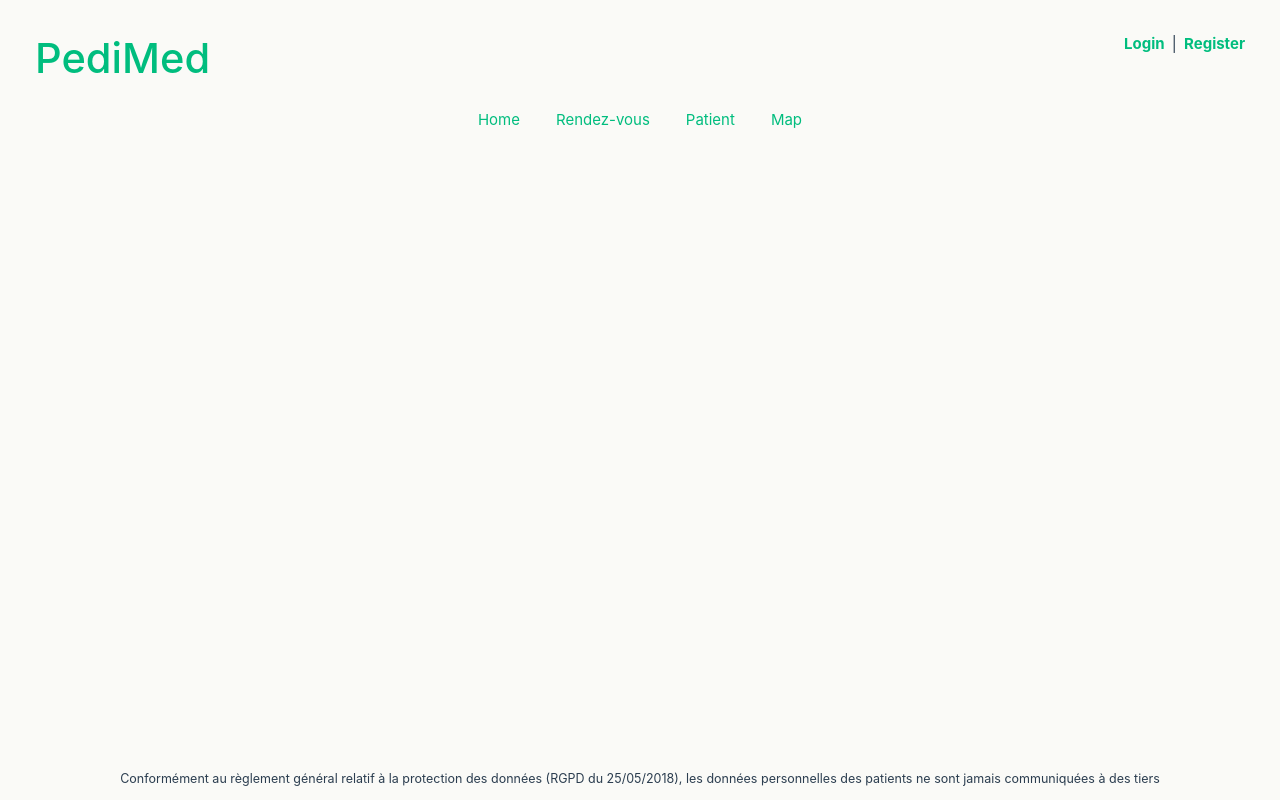
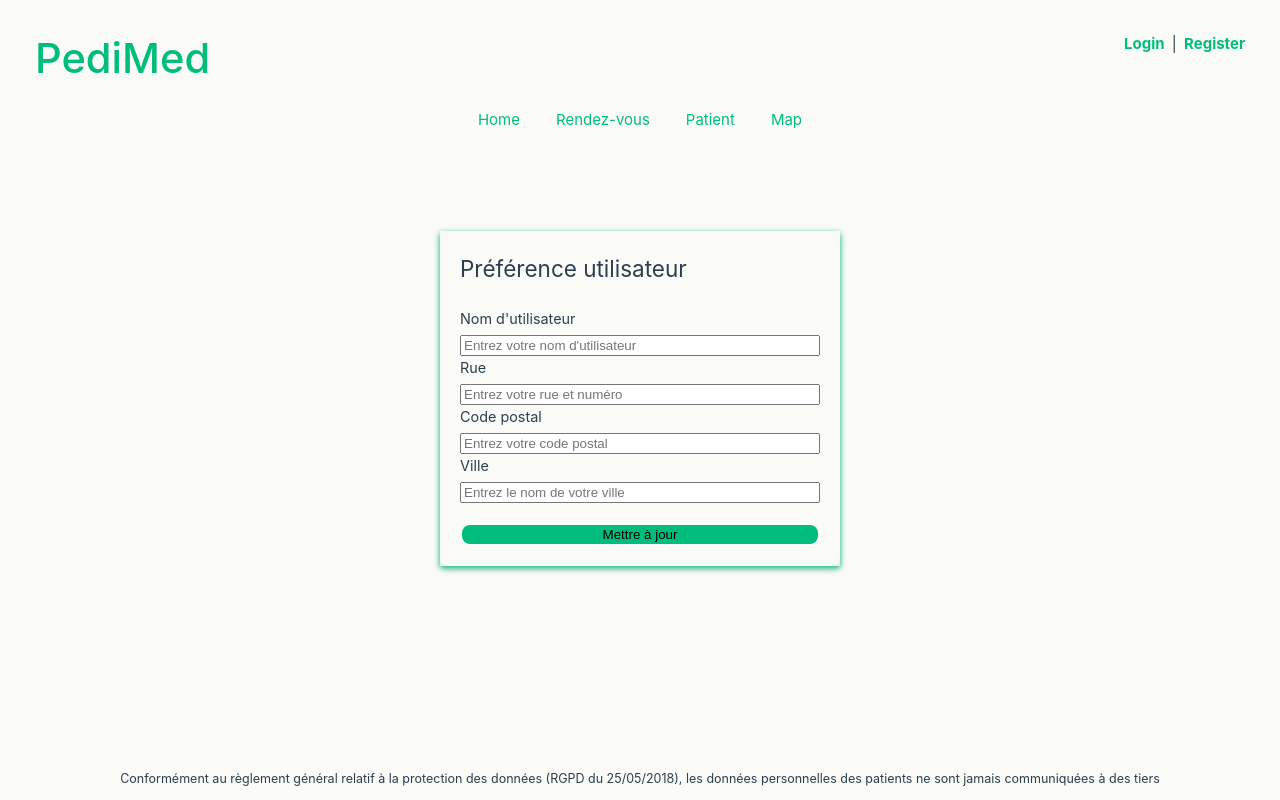
Before and after one commit to LJKhnor/peditrack_vue_2, a Vue app: page /update in a window 1280 px wide. Built offline with nearby package versions, Linux system fonts and the light colour scheme; no server answers.

Commit message:
upgrade dependencies for vulnerabilities

```diff
--- a/src/components/EditPatientRecord.vue
+++ b/src/components/EditPatientRecord.vue
@@ -147,9 +147,6 @@ export default {
       try {
         const response = await apiClient.put(`${urlPostPatient}/${patientId}`, patientData, options)
         emit('closePanel')
-        // console.log(response)
-        console.log(typeof patientData)
-        console.log(patientData)
       } catch (error) {
         console.error('There was an error!', error.response ? error.response.data : error.message)
       }
--- a/src/components/NavBar.vue
+++ b/src/components/NavBar.vue
@@ -9,6 +9,9 @@
         <p class="username">{{ username }}</p>
         |
         <a @click="logout">Logout</a>
+        <router-link to="/update">
+          <MdiComponent v-bind:mdiValue="cogIcon" />
+        </router-link>
       </span>
       <span v-else>
         <router-link to="/login">Login</router-link> |
@@ -20,26 +23,33 @@
 
 <script>
 import router from '@/router'
-import { ref } from 'vue'
+import { ref, watch } from 'vue'
 import AuthService from '@/services/AuthService.js'
+import MdiComponent from '@/components/icons/MdiComponent.vue'
+import { mdiCog } from '@mdi/js'
+import { RouterLink } from 'vue-router'
 export default {
   name: 'NavBar',
+  components: { MdiComponent },
   props: ['msg'],
   setup() {
     let username = ref('')
+    let cogIcon = mdiCog
     const isLogIn = ref(false)
 
     if (AuthService.isCurrentUserConnected()) {
+      username.value = AuthService.getCurrentUser().username
       isLogIn.value = true
-      username.value = AuthService.getCurrentUser().username
     }
+
     async function logout() {
       console.log('logout')
-      isLogIn.value = false
       AuthService.logout()
       await router.push('/login')
+      isLogIn.value = false
     }
-    return { isLogIn, username, logout }
+
+    return { isLogIn, username, cogIcon, logout }
   }
 }
 </script>
--- a/src/components/TheWelcome.vue
+++ b/src/components/TheWelcome.vue
@@ -1,15 +1,20 @@
 <script setup lang="ts">
+import { mdiDoctor, mdiNotebook, mdiMap } from '@mdi/js'
 import WelcomeItem from './WelcomeItem.vue'
 import DocumentationIcon from './icons/IconDocumentation.vue'
 import ToolingIcon from './icons/IconTooling.vue'
+import MdiComponent from '@/components/icons/MdiComponent.vue'
 // import CommunityIcon from './icons/IconCommunity.vue'
 // import SupportIcon from './icons/IconSupport.vue'
+let notebook = mdiNotebook
+let doctorIcon = mdiDoctor
+let mapIcon = mdiMap
 </script>
 
 <template>
   <WelcomeItem class="welcome-item">
     <template #icon>
-      <DocumentationIcon />
+      <MdiComponent v-bind:mdiValue="notebook" />
     </template>
     <template #heading>Rendez-vous</template>
     Gérer vos rendez-vous.
@@ -17,10 +22,17 @@ import ToolingIcon from './icons/IconTooling.vue'
 
   <WelcomeItem>
     <template #icon>
-      <ToolingIcon />
+      <MdiComponent v-bind:mdiValue="doctorIcon" />
     </template>
     <template #heading>Patient</template>
     Gérer la fiche patient.
+  </WelcomeItem>
+  <WelcomeItem>
+    <template #icon>
+      <MdiComponent v-bind:mdiValue="mapIcon" />
+    </template>
+    <template #heading>Map</template>
+    Voir sur la carte la localisation de vos patients.
   </WelcomeItem>
 
   <!-- <WelcomeItem>
--- a/src/router/index.ts
+++ b/src/router/index.ts
@@ -19,6 +19,11 @@ const router = createRouter({
       path: '/register',
       name: 'register',
       component: () => import('../views/RegisterView.vue')
+    },
+    {
+      path: '/update',
+      name: 'update',
+      component: () => import('../views/EditUserAccountView.vue')
     },
     {
       path: '/appointment',
--- a/src/services/AuthService.js
+++ b/src/services/AuthService.js
@@ -9,7 +9,10 @@ class AuthService {
   login(form) {
     const user = {
       username: form.username,
-      password: form.password
+      password: form.password,
+      street: form.street,
+      postalCode: form.postalCode,
+      city: form.city
     }
     return apiClient
       .post(urlLogin, { username: user.username, password: user.password })
--- /dev/null
+++ b/src/views/EditUserAccountView.vue
@@ -0,0 +1,137 @@
+<template>
+  <div class="edit-user-page">
+    <div class="edit-user-page-container">
+      <h2 class="h2-update-user">Préférence utilisateur</h2>
+      <form id="update-user-form" @submit.prevent="updateUser">
+        <div class="form-group">
+          <label for="username">Nom d'utilisateur</label>
+          <input
+            class="input-register"
+            type="text"
+            id="username"
+            v-model="form.username"
+            placeholder="Entrez votre nom d'utilisateur"
+          />
+        </div>
+        <div class="form-group">
+          <label for="street">Rue</label>
+          <input
+            class="input-register"
+            type="text"
+            id="street"
+            v-model="form.street"
+            placeholder="Entrez votre rue et numéro"
+          />
+        </div>
+        <div class="form-group">
+          <label for="postal-code">Code postal</label>
+          <input
+            class="input-register"
+            type="text"
+            id="postal-code"
+            v-model="form.postalcode"
+            placeholder="Entrez votre code postal"
+          />
+        </div>
+        <div class="form-group">
+          <label for="city">Ville</label>
+          <input
+            class="input-register"
+            type="text"
+            id="city"
+            v-model="form.city"
+            placeholder="Entrez le nom de votre ville"
+          />
+        </div>
+      </form>
+      <input
+        type="submit"
+        class="btn user-record-validation"
+        value="Mettre à jour"
+        @click.prevent="updateUser"
+      />
+    </div>
+  </div>
+</template>
+<script lang="ts">
+import AuthService from '@/services/AuthService.js'
+import apiClient from '../axios'
+import { ref } from 'vue'
+import { onMounted } from 'vue'
+export default {
+  name: 'UpdateUserVue',
+  setup() {
+    let formData = ref({})
+    let form = ref({
+      username: '',
+      street: '',
+      postalCode: '',
+      city: '',
+      theme: ''
+    })
+    onMounted(() => {
+      fetchUserInfos().then(() => {})
+    })
+    let showError = ref(false)
+    const urlGetUserInfo = '/users/info'
+    const optionsGet = {
+      method: 'GET',
+      headers: {
+        'Content-Type': 'application/json',
+        'Access-Control-Allow-Origin': 'http://localhost:5173', // Allow requests from your Vue.js frontend
+        // Add any other headers if needed
+        Authorization: 'Bearer ' + AuthService.getCurrentToken()
+      }
+    }
+    const optionPut = {
+      method: 'PUT',
+      headers: {
+        'Content-Type': 'application/json',
+        'Access-Control-Allow-Origin': 'http://localhost:5173', // Allow requests from your Vue.js frontend
+        // Add any other headers if needed
+        Authorization: 'Bearer ' + AuthService.getCurrentToken()
+      }
+    }
+    async function fetchUserInfos() {
+      await apiClient.get(urlGetUserInfo, optionsGet).then((response) => {
+        form.value.username = response.data.name
+      })
+    }
+    async function updateUser() {
+      await apiClient.put('/users/update', formData, optionPut).then((response) => {
+        console.log(response)
+      })
+    }
+    return { form, formData, updateUser }
+  }
+}
+</script>
+<style>
+.edit-user-page {
+  width: 100%;
+  max-width: 400px;
+  background: var(--color-background);
+  border-radius: 8px;
+  box-shadow: 0 4px 6px rgba(0, 0, 0, 0.1);
+
+  margin: 12vh auto;
+}
+.edit-user-page-container {
+  display: flex;
+  flex-direction: column;
+  gap: 20px;
+  box-shadow: 0 2px 6px var(--color-theme);
+  padding: 20px;
+}
+.form-group {
+  display: flex;
+  flex-direction: column;
+  gap: 5px;
+}
+label {
+  font-size: 0.9rem;
+  color: var(--color-text);
+}
+.update-user-form {
+}
+</style>
--- a/src/views/Login.vue
+++ b/src/views/Login.vue
@@ -28,7 +28,8 @@ import { ref } from 'vue'
 import AuthService from '@/services/AuthService.js'
 export default {
   name: 'LoginVue',
-  setup() {
+  props: [],
+  setup(props, { emit }) {
     let form = {
       username: '',
       password: ''
@@ -42,9 +43,11 @@ export default {
           router.push('/') // Redirige après la connexion
         })
         .catch((error) => {
-          showError.value = true
-          this.message = 'Invalid username or password'
-          console.error(error)
+          if (error.response !== undefined) {
+            showError.value = true
+            this.message = error.response.data
+            console.error(error)
+          }
         })
     }
 
--- a/src/views/RegisterView.vue
+++ b/src/views/RegisterView.vue
@@ -49,6 +49,7 @@
         </div>
         <button type="submit" class="btn register-btn">S'inscrire</button>
       </form>
+      <p v-if="showError" id="error">{{ this.message }}</p>
       <p class="redirect-login">Déjà inscrit ? <a href="/login">Connectez-vous ici</a>.</p>
     </div>
   </div>
@@ -57,6 +58,7 @@
 <script>
 import axios from 'axios'
 import router from '@/router'
+import { ref } from 'vue'
 import apiClient from '../axios'
 export default {
   setup() {
@@ -66,6 +68,8 @@ export default {
       password: '',
       confirmPassword: ''
     }
+    let message = ''
+    let showError = ref(false)
     async function register() {
       if (this.form.password !== this.form.confirmPassword) {
         alert('Les mots de passe ne correspondent pas !')
@@ -94,12 +98,14 @@ export default {
         console.log('apiClient respone : ', response)
         router.push('/login')
       } catch (error) {
+        showError.value = true
+        this.message = error.response.data
         console.error('Register failed : ', error)
       }
-      console.log("Données d'inscription :", this.form)
     }
     return {
       form,
+      message,
       register
     }
   }
```
Also changed, not shown: 1 other file (tests, documents, lock files or other folders).
